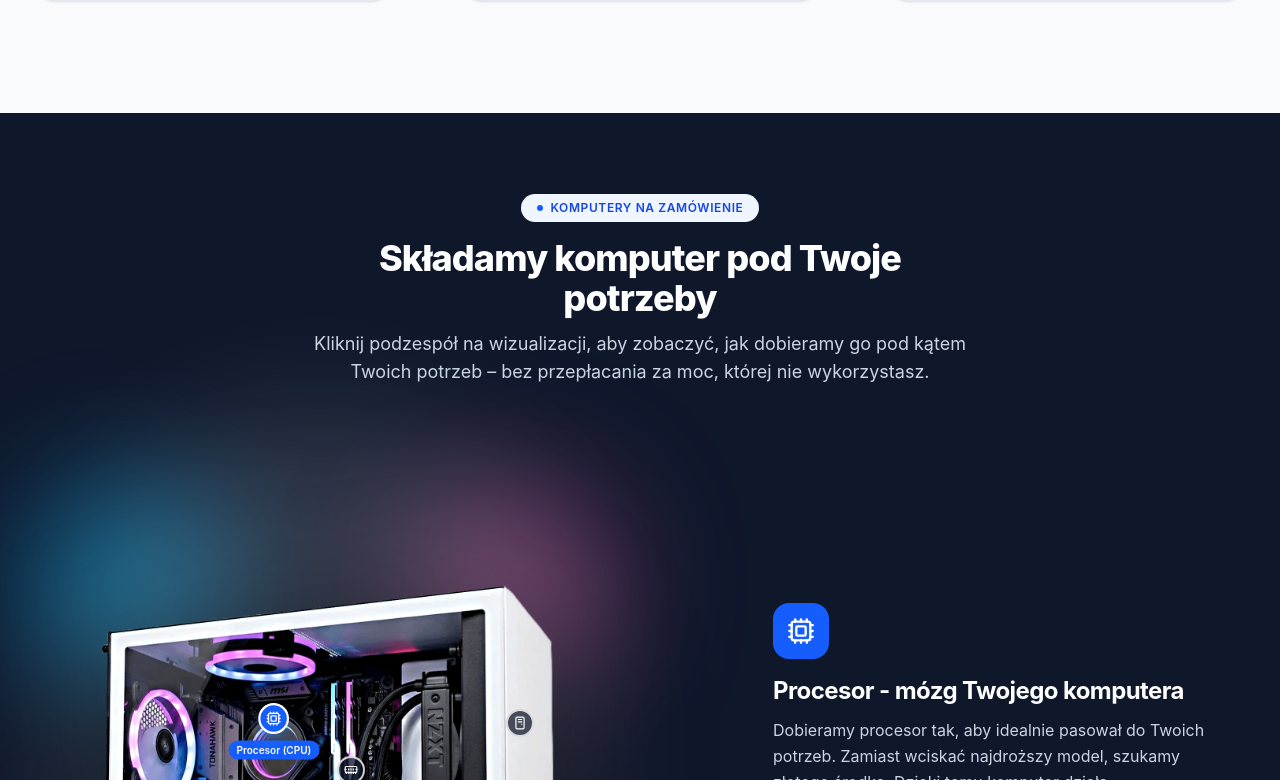
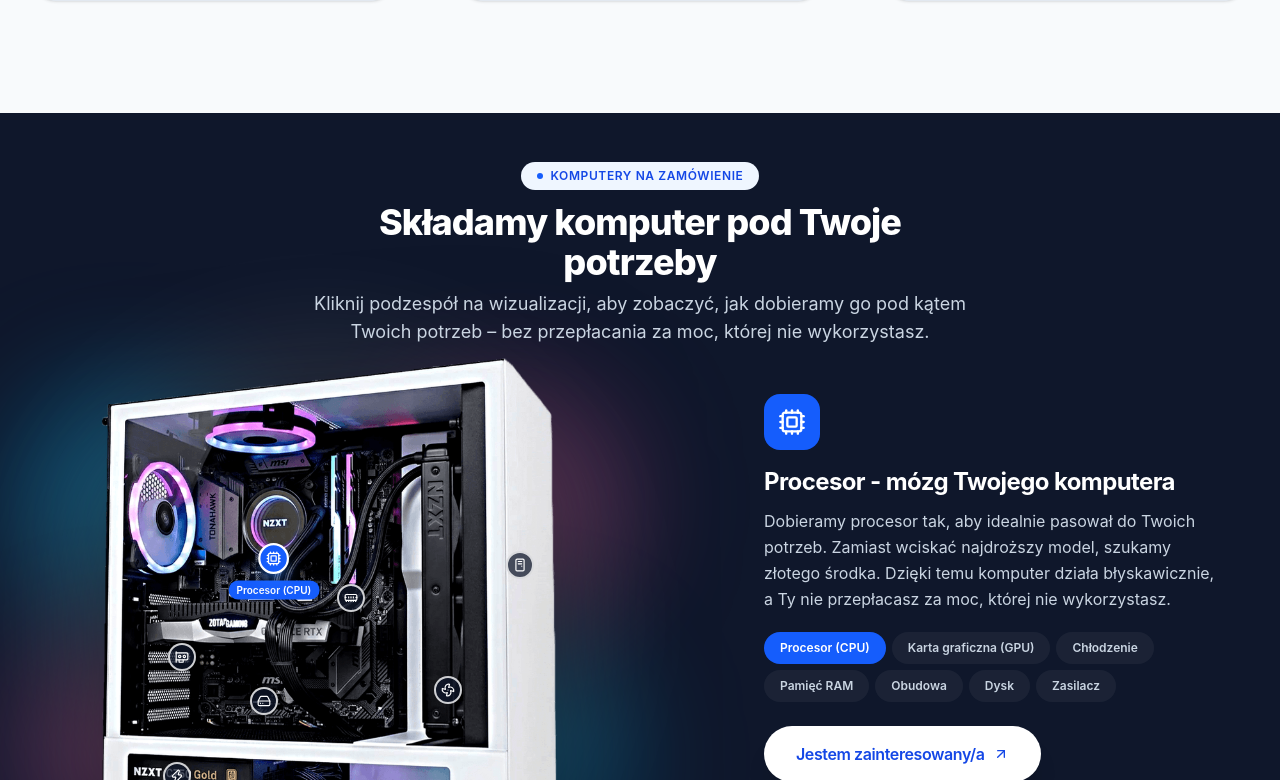
Before and after one commit to waskok/SFTComputers, a React (Vite) app: page / in a window 1280 px wide. Shown: the part 1500-2280 px from the top of the page. Built offline with nearby package versions, Linux system fonts and the light colour scheme.

Commit message:
mail, pcbuilder ui, form categories

```diff
--- a/src/components/Contact.tsx
+++ b/src/components/Contact.tsx
@@ -164,7 +164,12 @@ export default function Contact() {
       const response = await fetch("/send-mail.php", {
         method: "POST",
         headers: { "Content-Type": "application/json" },
-        body: JSON.stringify({ ...form, phone: `+48 ${form.phone}`, category: categoryLabel }),
+        body: JSON.stringify({
+          ...form,
+          phone: `+48 ${form.phone}`,
+          category: categoryLabel,
+          categoryId: form.category,
+        }),
       });
       const result = (await response.json()) as { success: boolean; message?: string };
       if (!response.ok || !result.success) {
--- a/src/components/Hero.tsx
+++ b/src/components/Hero.tsx
@@ -128,7 +128,7 @@ const HERO_SLIDES: HeroSlide[] = [
 
 ];
 
-const SLIDE_DURATION_MS = 10000;
+const SLIDE_DURATION_MS = 6000;
 
 export default function Hero() {
   const [currentSlide, setCurrentSlide] = useState(0);
--- a/src/components/PcBuilder.tsx
+++ b/src/components/PcBuilder.tsx
@@ -34,21 +34,21 @@ export default function PcBuilder() {
   };
 
   return (
-    <section id="konfigurator" className="overflow-hidden bg-slate-900 pt-16 pb-6 sm:pt-20 sm:pb-8 dark:bg-slate-950 dark:border-y dark:border-slate-800/80">
+    <section id="konfigurator" className="overflow-hidden bg-slate-900 pt-10 pb-10 sm:pt-12 sm:pb-14 dark:bg-slate-950 dark:border-y dark:border-slate-800/80">
       <div className="mx-auto max-w-[96rem] px-4 sm:px-6 lg:px-10 xl:px-16">
-        <Reveal className="mx-auto max-w-2xl text-center">
+        <Reveal className="relative z-10 mx-auto max-w-2xl text-center">
           <SectionBadge>Komputery na zamówienie</SectionBadge>
-          <h2 className="mt-4 text-3xl font-extrabold tracking-tight text-white sm:text-4xl">
+          <h2 className="mt-3 text-3xl font-extrabold tracking-tight text-white sm:text-4xl">
             Składamy komputer pod Twoje potrzeby
           </h2>
-          <p className="mt-3 text-lg text-slate-300 dark:text-slate-400">
+          <p className="mt-2 text-base text-slate-300 sm:text-lg dark:text-slate-400">
             Kliknij podzespół na wizualizacji, aby zobaczyć, jak dobieramy go pod kątem Twoich potrzeb – bez przepłacania za moc, której nie wykorzystasz.
           </p>
         </Reveal>
 
-        <div className="mt-6 grid grid-cols-1 items-center gap-3 sm:mt-8 sm:gap-5 lg:grid-cols-12 lg:gap-12 xl:gap-16">
+        <div className="relative z-0 mt-1 grid grid-cols-1 items-start gap-1 sm:mt-2 sm:gap-2 lg:mt-2 lg:grid-cols-12 lg:gap-8 xl:gap-12">
           <Reveal className="relative lg:col-span-7">
-            <div className="relative mx-auto aspect-[1664/2544] w-full max-w-[220px] sm:max-w-xs md:max-w-sm lg:mx-0 lg:max-w-lg">
+            <div className="relative mx-auto aspect-[800/846] w-full max-w-[220px] sm:max-w-xs md:max-w-sm lg:mx-0 lg:max-w-lg">
               <div
                 className="pointer-events-none absolute top-[8%] -left-10 h-52 w-52 rounded-full bg-sky-400/45 blur-3xl"
                 aria-hidden="true"
@@ -115,7 +115,7 @@ export default function PcBuilder() {
           </Reveal>
 
           <Reveal delay={150} className="lg:col-span-5">
-            <div>
+            <div className="lg:pt-8 xl:pt-10">
               <span className="flex h-11 w-11 items-center justify-center rounded-2xl bg-blue-600 text-white sm:h-14 sm:w-14">
                 <ActiveIcon className="h-5 w-5 sm:h-7 sm:w-7" />
               </span>
--- a/src/data/siteData.ts
+++ b/src/data/siteData.ts
@@ -98,7 +98,7 @@ export const company: CompanyData = {
   claim: "Serwis komputerowy Kraków",
   phone: "12 640 10 50",
   phoneHref: "tel:+48126401050",
-  email: "biuro@sft.net.pl",
+  email: "sklep@sft.net.pl",
   address: {
     street: "Osiedle 2 Pułku Lotniczego 1E",
     city: "31-867 Kraków",
@@ -116,7 +116,7 @@ export const company: CompanyData = {
   },
   googleRating: {
     score: "4.8 / 5",
-    reviewsCount: "opinie Google",
+    reviewsCount: "150+ opinii Google",
   },
   mapsUrl:
     "https://www.google.com/maps/place/SFT+Computers/@50.0790951,20.0142603,17z/data=!3m1!4b1!4m6!3m5!1s0x47164545b70faf69:0xeefc72e925ce152!8m2!3d50.0790951!4d20.0142603!16s%2Fg%2F1pp2tzr35",
@@ -260,6 +260,7 @@ export const contactCategories: ContactCategory[] = [
   { id: "sklep", label: "Sklep stacjonarny / dostępność produktu" },
   { id: "konfiguracja-pc", label: "Składanie i konfiguracja PC" },
   { id: "poleasingowy", label: "Sprzęt poleasingowy" },
+  { id: "wspolpraca", label: "Zapytanie o współpracę" },
   { id: "inny-problem", label: "Inny problem" },
 ];
 
@@ -293,6 +294,8 @@ export const categoryPlaceholders: Record<string, string> = {
 
   poleasingowy: "Określ typ poszukiwanego sprzętu (laptop czy komputer stacjonarny) oraz wymagania dotyczące wydajności lub budżetu",
 
+  wspolpraca: "Krótko opisz propozycję współpracy",
+
   "inny-problem": "Opisz krótko, w czym możemy Ci pomóc",
 };
 
--- a/src/index.css
+++ b/src/index.css
@@ -96,7 +96,7 @@ body {
 }
 
 .animate-hero-progress {
-  animation: hero-progress 10s linear forwards;
+  animation: hero-progress 6s linear forwards;
 }
 
 .animate-hero-progress.is-paused {
```
Also changed, not shown: src/assets/GamingPC.png, 1 other file (tests, documents, lock files or other folders).
